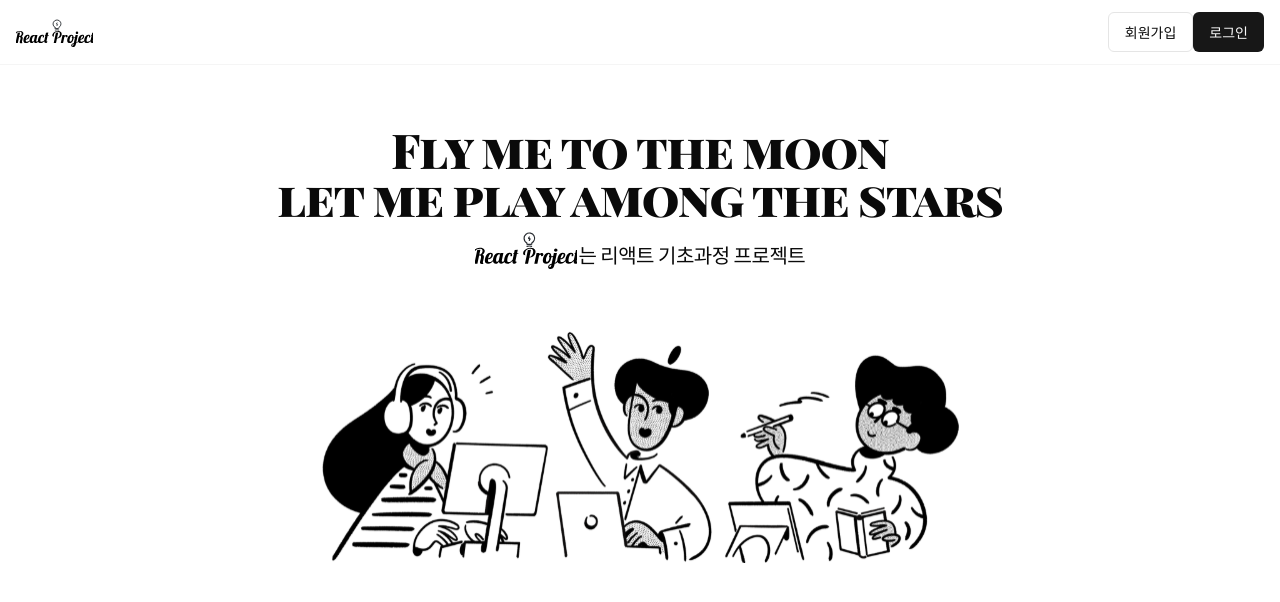
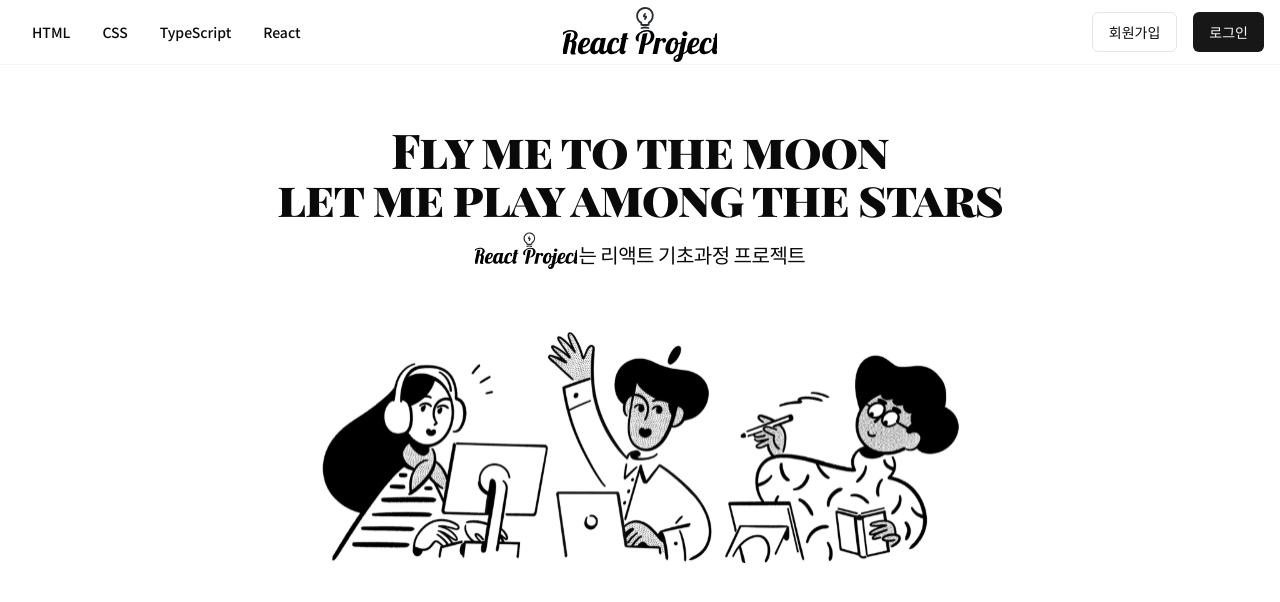
Before and after one commit to DACONLEEHANGYU/readct-final1, a React (Vite) app: page / in a window 1280 px wide. Shown: the top 602 px of the page. Built offline with nearby package versions, Linux system fonts and the light colour scheme.

Commit message:
:sparkles: 네비게이션 바 추가

```diff
--- a/package.json
+++ b/package.json
@@ -10,6 +10,7 @@
     "preview": "vite preview"
   },
   "dependencies": {
+    "@radix-ui/react-navigation-menu": "^1.2.1",
     "@radix-ui/react-slot": "^1.1.0",
     "class-variance-authority": "^0.7.0",
     "clsx": "^2.1.1",
--- a/src/components/organisms/header/CommonHeader.tsx
+++ b/src/components/organisms/header/CommonHeader.tsx
@@ -1,14 +1,17 @@
+import CommonNav from "@/components/organisms/navigation/CommonNav";
+import styles from "./header.module.scss";
+
 import { Button } from "@/components/ui/button";
-import styles from "./header.module.scss";
 
 const CommonHeader = () => {
   return (
     <header className={styles.header}>
       {/*네비게이션 UI*/}
+      <CommonNav />
       <div className={styles.header__logo}>
         <img src="src/assets/logo.svg" alt="" />
       </div>
-      <div className={styles.header__and}>
+      <div className={styles.header__end}>
         <Button variant={"outline"}>회원가입</Button>
         <Button>로그인</Button>
       </div>
--- a/src/components/organisms/header/header.module.scss
+++ b/src/components/organisms/header/header.module.scss
@@ -11,4 +11,33 @@
   padding: 12px 16px;
 
   border-bottom: 1px solid $color-basic-100;
+
+  &__logo {
+    position: absolute;
+    left: 50%;
+    transform: translateX(-50%);
+
+    height: 60px;
+
+    display: flex;
+    align-items: center;
+    justify-content: center;
+
+    cursor: pointer;
+
+    img {
+      height: 100%;
+    }
+
+  }
+
+  &__end{
+    width: 100%;
+
+    display: flex;
+    align-items: center;
+    justify-content: flex-end;
+
+    gap: 16px;
+  }
 }
--- /dev/null
+++ b/src/components/organisms/navigation/CommonNav.tsx
@@ -0,0 +1,56 @@
+// npx shadcn@latest add navigation-menu 설치
+
+import { Link } from "react-router-dom";
+
+import {
+  NavigationMenu,
+  NavigationMenuList,
+  NavigationMenuItem,
+  NavigationMenuLink,
+  navigationMenuTriggerStyle,
+} from "@/components/ui/navigation-menu";
+
+function CommonNav() {
+  return (
+    <NavigationMenu>
+      <NavigationMenuList>
+        <NavigationMenuItem>
+          <Link to={"/"}>
+            <NavigationMenuLink className={navigationMenuTriggerStyle()}>
+              HTML
+            </NavigationMenuLink>
+          </Link>
+        </NavigationMenuItem>
+      </NavigationMenuList>
+      <NavigationMenuList>
+        <NavigationMenuItem>
+          <Link to={"/"}>
+            <NavigationMenuLink className={navigationMenuTriggerStyle()}>
+              CSS
+            </NavigationMenuLink>
+          </Link>
+        </NavigationMenuItem>
+      </NavigationMenuList>
+      <NavigationMenuList>
+        <NavigationMenuItem>
+          <Link to={"/"}>
+            <NavigationMenuLink className={navigationMenuTriggerStyle()}>
+              TypeScript
+            </NavigationMenuLink>
+          </Link>
+        </NavigationMenuItem>
+      </NavigationMenuList>
+      <NavigationMenuList>
+        <NavigationMenuItem>
+          <Link to={"/"}>
+            <NavigationMenuLink className={navigationMenuTriggerStyle()}>
+              React
+            </NavigationMenuLink>
+          </Link>
+        </NavigationMenuItem>
+      </NavigationMenuList>
+    </NavigationMenu>
+  );
+}
+
+export default CommonNav;
--- /dev/null
+++ b/src/components/ui/navigation-menu.tsx
@@ -0,0 +1,128 @@
+import * as React from "react"
+import * as NavigationMenuPrimitive from "@radix-ui/react-navigation-menu"
+import { cva } from "class-variance-authority"
+import { ChevronDown } from "lucide-react"
+
+import { cn } from "@/lib/utils"
+
+const NavigationMenu = React.forwardRef<
+  React.ElementRef<typeof NavigationMenuPrimitive.Root>,
+  React.ComponentPropsWithoutRef<typeof NavigationMenuPrimitive.Root>
+>(({ className, children, ...props }, ref) => (
+  <NavigationMenuPrimitive.Root
+    ref={ref}
+    className={cn(
+      "relative z-10 flex max-w-max flex-1 items-center justify-center",
+      className
+    )}
+    {...props}
+  >
+    {children}
+    <NavigationMenuViewport />
+  </NavigationMenuPrimitive.Root>
+))
+NavigationMenu.displayName = NavigationMenuPrimitive.Root.displayName
+
+const NavigationMenuList = React.forwardRef<
+  React.ElementRef<typeof NavigationMenuPrimitive.List>,
+  React.ComponentPropsWithoutRef<typeof NavigationMenuPrimitive.List>
+>(({ className, ...props }, ref) => (
+  <NavigationMenuPrimitive.List
+    ref={ref}
+    className={cn(
+      "group flex flex-1 list-none items-center justify-center space-x-1",
+      className
+    )}
+    {...props}
+  />
+))
+NavigationMenuList.displayName = NavigationMenuPrimitive.List.displayName
+
+const NavigationMenuItem = NavigationMenuPrimitive.Item
+
+const navigationMenuTriggerStyle = cva(
+  "group inline-flex h-10 w-max items-center justify-center rounded-md bg-background px-4 py-2 text-sm font-medium transition-colors hover:bg-accent hover:text-accent-foreground focus:bg-accent focus:text-accent-foreground focus:outline-none disabled:pointer-events-none disabled:opacity-50 data-[active]:bg-accent/50 data-[state=open]:bg-accent/50"
+)
+
+const NavigationMenuTrigger = React.forwardRef<
+  React.ElementRef<typeof NavigationMenuPrimitive.Trigger>,
+  React.ComponentPropsWithoutRef<typeof NavigationMenuPrimitive.Trigger>
+>(({ className, children, ...props }, ref) => (
+  <NavigationMenuPrimitive.Trigger
+    ref={ref}
+    className={cn(navigationMenuTriggerStyle(), "group", className)}
+    {...props}
+  >
+    {children}{" "}
+    <ChevronDown
+      className="relative top-[1px] ml-1 h-3 w-3 transition duration-200 group-data-[state=open]:rotate-180"
+      aria-hidden="true"
+    />
+  </NavigationMenuPrimitive.Trigger>
+))
+NavigationMenuTrigger.displayName = NavigationMenuPrimitive.Trigger.displayName
+
+const NavigationMenuContent = React.forwardRef<
+  React.ElementRef<typeof NavigationMenuPrimitive.Content>,
+  React.ComponentPropsWithoutRef<typeof NavigationMenuPrimitive.Content>
+>(({ className, ...props }, ref) => (
+  <NavigationMenuPrimitive.Content
+    ref={ref}
+    className={cn(
+      "left-0 top-0 w-full data-[motion^=from-]:animate-in data-[motion^=to-]:animate-out data-[motion^=from-]:fade-in data-[motion^=to-]:fade-out data-[motion=from-end]:slide-in-from-right-52 data-[motion=from-start]:slide-in-from-left-52 data-[motion=to-end]:slide-out-to-right-52 data-[motion=to-start]:slide-out-to-left-52 md:absolute md:w-auto ",
+      className
+    )}
+    {...props}
+  />
+))
+NavigationMenuContent.displayName = NavigationMenuPrimitive.Content.displayName
+
+const NavigationMenuLink = NavigationMenuPrimitive.Link
+
+const NavigationMenuViewport = React.forwardRef<
+  React.ElementRef<typeof NavigationMenuPrimitive.Viewport>,
+  React.ComponentPropsWithoutRef<typeof NavigationMenuPrimitive.Viewport>
+>(({ className, ...props }, ref) => (
+  <div className={cn("absolute left-0 top-full flex justify-center")}>
+    <NavigationMenuPrimitive.Viewport
+      className={cn(
+        "origin-top-center relative mt-1.5 h-[var(--radix-navigation-menu-viewport-height)] w-full overflow-hidden rounded-md border bg-popover text-popover-foreground shadow-lg data-[state=open]:animate-in data-[state=closed]:animate-out data-[state=closed]:zoom-out-95 data-[state=open]:zoom-in-90 md:w-[var(--radix-navigation-menu-viewport-width)]",
+        className
+      )}
+      ref={ref}
+      {...props}
+    />
+  </div>
+))
+NavigationMenuViewport.displayName =
+  NavigationMenuPrimitive.Viewport.displayName
+
+const NavigationMenuIndicator = React.forwardRef<
+  React.ElementRef<typeof NavigationMenuPrimitive.Indicator>,
+  React.ComponentPropsWithoutRef<typeof NavigationMenuPrimitive.Indicator>
+>(({ className, ...props }, ref) => (
+  <NavigationMenuPrimitive.Indicator
+    ref={ref}
+    className={cn(
+      "top-full z-[1] flex h-1.5 items-end justify-center overflow-hidden data-[state=visible]:animate-in data-[state=hidden]:animate-out data-[state=hidden]:fade-out data-[state=visible]:fade-in",
+      className
+    )}
+    {...props}
+  >
+    <div className="relative top-[60%] h-2 w-2 rotate-45 rounded-tl-sm bg-border shadow-md" />
+  </NavigationMenuPrimitive.Indicator>
+))
+NavigationMenuIndicator.displayName =
+  NavigationMenuPrimitive.Indicator.displayName
+
+export {
+  navigationMenuTriggerStyle,
+  NavigationMenu,
+  NavigationMenuList,
+  NavigationMenuItem,
+  NavigationMenuContent,
+  NavigationMenuTrigger,
+  NavigationMenuLink,
+  NavigationMenuIndicator,
+  NavigationMenuViewport,
+}
```
Also changed, not shown: 2 other files (tests, documents, lock files or other folders).
